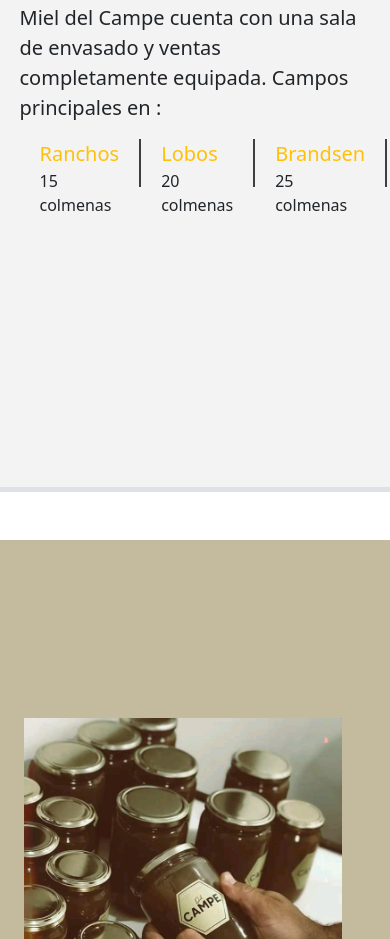
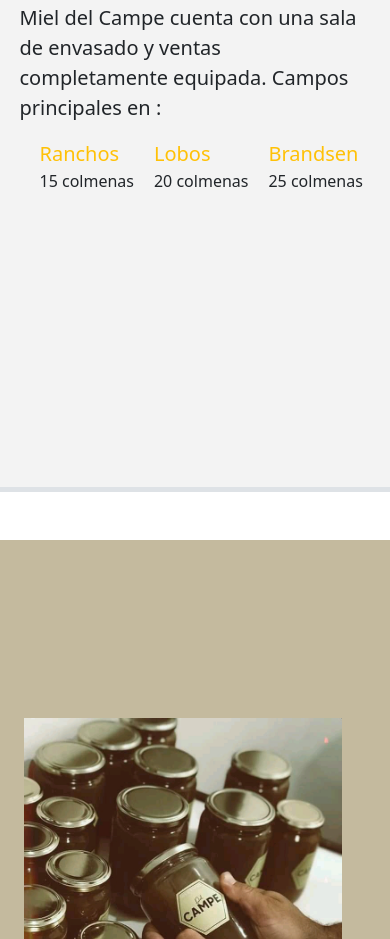
Before and after one commit to Jose-ph/miel_delCampe_final_coderhouse, a website: page index.html in a window 390 px wide. Shown: the part 3944-4883 px from the top of the page. Drawn offline with nearby package versions, Linux system fonts and the light colour scheme.

Commit message:
corrige scroll
Siguiendo con el problema del scroll se modifica el texto de la seccion ubicacion.

```diff
--- a/css/main.css
+++ b/css/main.css
@@ -147,9 +147,16 @@
     width: 50%; }
     #googleMaps{
 
-      width: 300px;
+      width: 280px;
 
     }
+    #numeros-local div {
+      padding:0;
+      height: 48px;
+      border:none;
+      padding-left: 20px; }
+
+
    }
 
 /* Estilos para desktop*/
```
